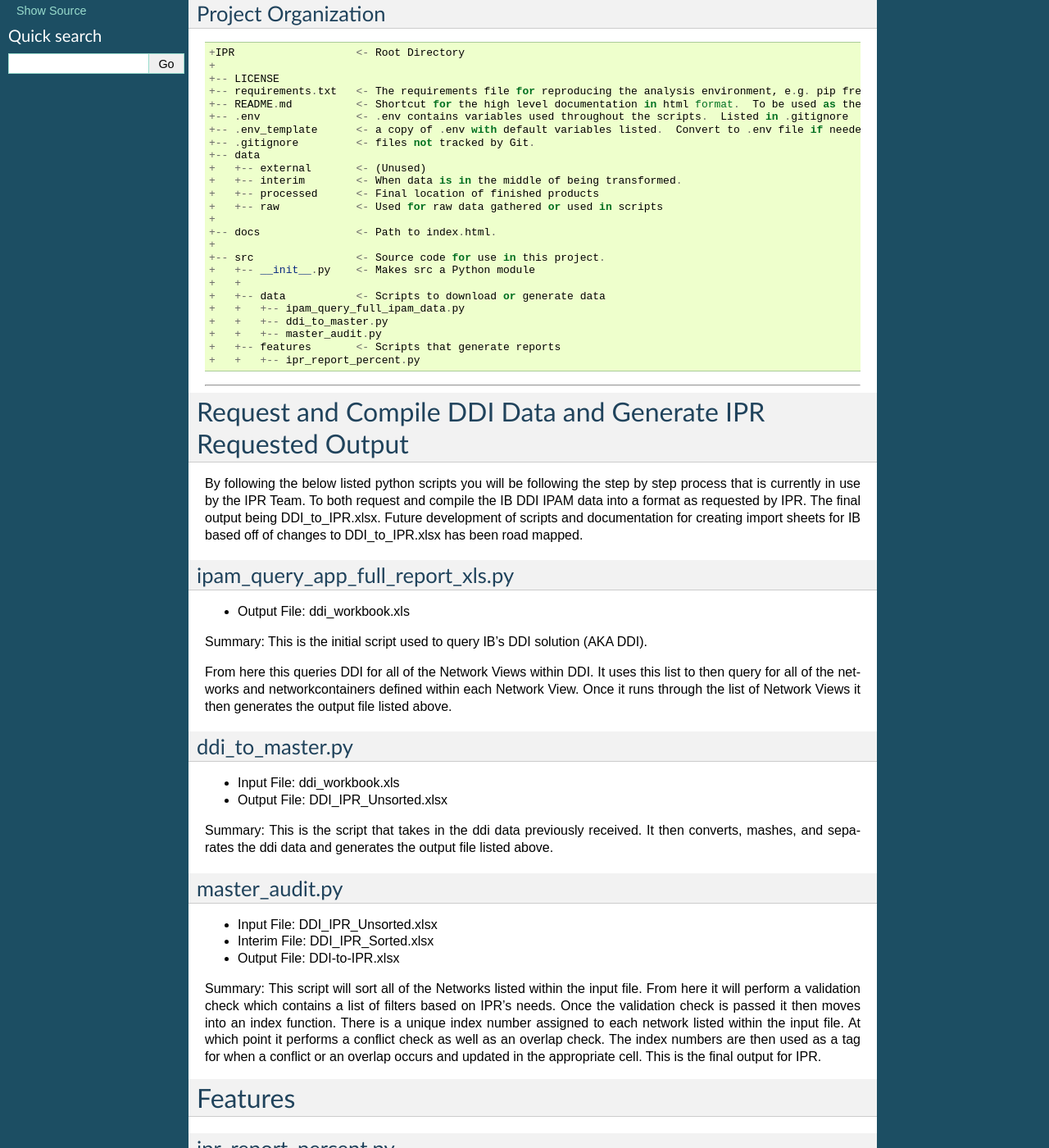
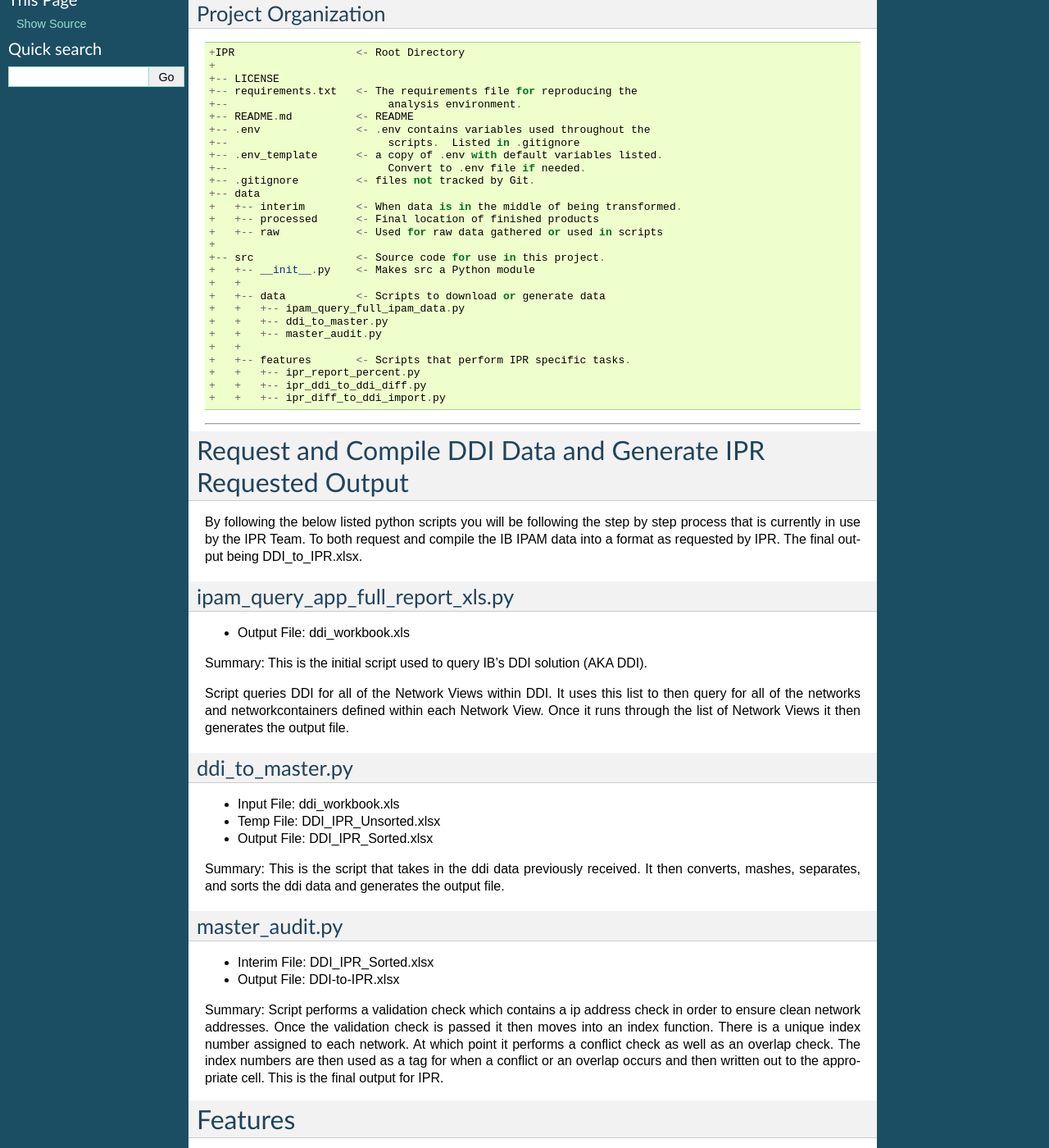
Before and after one commit to omegavic01/IPR_Repo, a Sphinx documentation site: the page built from IPR/docs/index.rst, in a window 1280 px wide and 1400 px high, scrolled down 353 px. Shown: the whole window at 82% size. Built offline with Sphinx 7.4.7, drawn with Linux system fonts in a browser that asks for light colours; some of the changed text lies outside the part shown.

Commit message:
Updated Internal Documentation

```diff
--- a/IPR/docs/index.rst
+++ b/IPR/docs/index.rst
@@ -26,18 +26,18 @@
     +IPR                   <- Root Directory
     +
     +-- LICENSE
-    +-- requirements.txt   <- The requirements file for reproducing the analysis environment, e.g. pip freeze
-    +-- README.md          <- Shortcut for the high level documentation in html format.  To be used as the guide for this project.
-    +-- .env               <- .env contains variables used throughout the scripts.  Listed in .gitignore
-    +-- .env_template      <- a copy of .env with default variables listed.  Convert to .env file if needed.
+    +-- requirements.txt   <- The requirements file for reproducing the
+    +--                         analysis environment.
+    +-- README.md          <- README
+    +-- .env               <- .env contains variables used throughout the
+    +--                         scripts.  Listed in .gitignore
+    +-- .env_template      <- a copy of .env with default variables listed.
+    +--                         Convert to .env file if needed.
     +-- .gitignore         <- files not tracked by Git.
     +-- data
-    +   +-- external       <- (Unused)
     +   +-- interim        <- When data is in the middle of being transformed.
     +   +-- processed      <- Final location of finished products
     +   +-- raw            <- Used for raw data gathered or used in scripts
-    +
-    +-- docs               <- Path to index.html.
     +
     +-- src                <- Source code for use in this project.
     +   +-- __init__.py    <- Makes src a Python module
@@ -46,8 +46,11 @@
     +   +   +-- ipam_query_full_ipam_data.py
     +   +   +-- ddi_to_master.py
     +   +   +-- master_audit.py
-    +   +-- features       <- Scripts that generate reports
+    +   +
+    +   +-- features       <- Scripts that perform IPR specific tasks.
     +   +   +-- ipr_report_percent.py
+    +   +   +-- ipr_ddi_to_ddi_diff.py
+    +   +   +-- ipr_diff_to_ddi_import.py
 
 --------------
 
@@ -56,10 +59,8 @@
 
 By following the below listed python scripts you will be following the
 step by step process that is currently in use by the IPR Team. To both
-request and compile the IB DDI IPAM data into a format as requested by
-IPR. The final output being DDI_to_IPR.xlsx. Future development of
-scripts and documentation for creating import sheets for IB based off of
-changes to DDI_to_IPR.xlsx has been road mapped.
+request and compile the IB IPAM data into a format as requested by IPR.
+The final output being DDI_to_IPR.xlsx.
 
 ipam_query_app_full_report_xls.py
 ---------------------------------
@@ -69,38 +70,35 @@
 Summary: This is the initial script used to query IB’s DDI solution (AKA
 DDI).
 
-From here this queries DDI for all of the Network Views within DDI. It
-uses this list to then query for all of the networks and
-networkcontainers defined within each Network View. Once it runs through
-the list of Network Views it then generates the output file listed
-above.
+Script queries DDI for all of the Network Views within DDI. It uses this
+list to then query for all of the networks and networkcontainers defined
+within each Network View. Once it runs through the list of Network Views
+it then generates the output file.
 
 ddi_to_master.py
 ----------------
 
 -  Input File: ddi_workbook.xls
--  Output File: DDI_IPR_Unsorted.xlsx
+-  Temp File: DDI_IPR_Unsorted.xlsx
+-  Output File: DDI_IPR_Sorted.xlsx
 
 Summary: This is the script that takes in the ddi data previously
-received. It then converts, mashes, and separates the ddi data and
-generates the output file listed above.
+received. It then converts, mashes, separates, and sorts the ddi data
+and generates the output file.
 
 master_audit.py
 ---------------
 
--  Input File: DDI_IPR_Unsorted.xlsx
 -  Interim File: DDI_IPR_Sorted.xlsx
 -  Output File: DDI-to-IPR.xlsx
 
-Summary: This script will sort all of the Networks listed within the
-input file. From here it will perform a validation check which contains
-a list of filters based on IPR’s needs. Once the validation check is
-passed it then moves into an index function. There is a unique index
-number assigned to each network listed within the input file. At which
-point it performs a conflict check as well as an overlap check. The
-index numbers are then used as a tag for when a conflict or an overlap
-occurs and updated in the appropriate cell. This is the final output for
-IPR.
+Summary: Script performs a validation check which contains a ip address
+check in order to ensure clean network addresses. Once the validation
+check is passed it then moves into an index function. There is a unique
+index number assigned to each network. At which point it performs a
+conflict check as well as an overlap check. The index numbers are then
+used as a tag for when a conflict or an overlap occurs and then written
+out to the appropriate cell. This is the final output for IPR.
 
 Features
 ========
@@ -116,7 +114,36 @@
 file. Add’s the data from the Input file to the second sheet of the
 template file. Then saves the update .xlsx file as the output file.
 
-Indices and tables
+ipr_ddi_to_ddi_diff.py
+----------------------
+
+-  Input File: Source IPR File
+-  Input File: Modified Source IPR File
+-  Output File: Potential Updates for DDI.xlsx
+
+Summary: Script performs a line by line diff between both Input files.
+File names must be updated within the script and downloaded into the
+appropriate directory.
+
+ipr_diff_to_ddi_import.py
+-------------------------
+
+-  Input File: Potential Updates for DDI.xlsx
+-  Output File: Merge Import.csv
+-  Output File: Override Import.csv
+-  Output File: Override to Delete Cells Import.csv
+
+Summary: For the first run of this script you will want to update the
+(True False) ddi_api_call value to True. This will take the network
+views from the input file and query DDI for its data. Once done, update
+the ddi_api_call to false. Then run the script again. The script will
+then perform a diff between the raw data and the input file. If there
+are cells within a row that is different from what has been listed from
+the raw data file. It’ll be stored for the output file based on the
+matching import criteria. Please refer to the manual for csv imports if
+you have questions on why you would need to do a merge versus an
+override.
+
 ==================
 
 -  genindex
```
Also changed, not shown: 5 other files.
